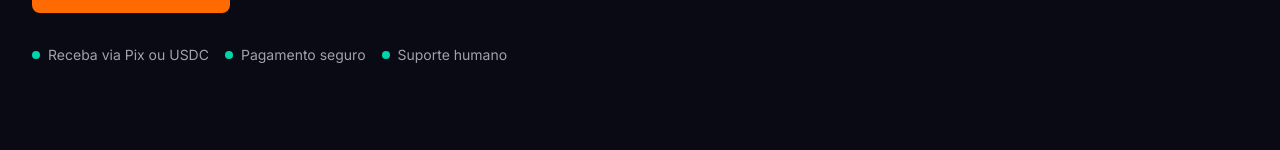
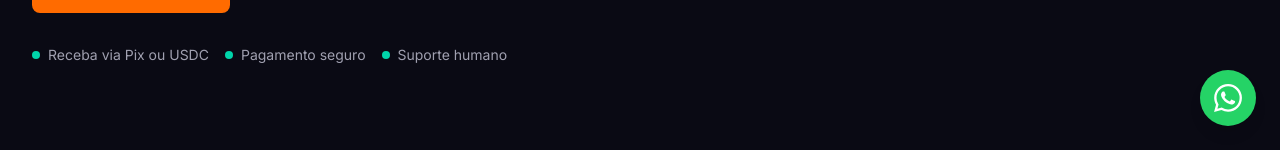
Before and after one commit to tarcisioprogramador/flambra2, a Next.js app: page / in a window 1280 px wide. Shown: the part 650-800 px from the top of the page. Built offline with nearby package versions, Linux system fonts and the light colour scheme; no server answers.

Commit message:
feat: botao flutuante WhatsApp 21996936397

```diff
--- a/src/app/layout.tsx
+++ b/src/app/layout.tsx
@@ -13,6 +13,7 @@ import {
 import { organizationSchema, websiteSchema, jsonLd } from "@/lib/seo";
 import { Header } from "@/components/layout/Header";
 import { Footer } from "@/components/layout/Footer";
+import { WhatsAppButton } from "@/components/ui/WhatsAppButton";
 
 const inter = Inter({
   subsets: ["latin"],
@@ -142,6 +143,7 @@ gtag('js',new Date());gtag('config','${ANALYTICS.ga4Id}',{'anonymize_ip':true});
         <Header />
         <main id="conteudo">{children}</main>
         <Footer />
+        <WhatsAppButton />
       </body>
     </html>
   );
--- /dev/null
+++ b/src/components/ui/WhatsAppButton.tsx
@@ -0,0 +1,19 @@
+"use client";
+
+const WHATSAPP_URL = "https://wa.me/5521996936397";
+
+export function WhatsAppButton() {
+  return (
+    <a
+      href={WHATSAPP_URL}
+      target="_blank"
+      rel="noopener noreferrer"
+      aria-label="Fale conosco pelo WhatsApp"
+      className="fixed bottom-6 right-6 z-50 flex h-14 w-14 items-center justify-center rounded-full bg-[#25D366] text-white shadow-lg transition-transform hover:scale-110 hover:shadow-xl"
+    >
+      <svg className="h-7 w-7" fill="currentColor" viewBox="0 0 24 24" aria-hidden="true">
+        <path d="M17.472 14.382c-.297-.149-1.758-.867-2.03-.967-.273-.099-.471-.148-.67.15-.197.297-.767.966-.94 1.164-.173.199-.347.223-.644.075-.297-.15-1.255-.463-2.39-1.475-.883-.788-1.48-1.761-1.653-2.059-.173-.297-.018-.458.13-.606.134-.133.298-.347.446-.52.149-.174.198-.298.298-.497.099-.198.05-.371-.025-.52-.075-.149-.669-1.612-.916-2.207-.242-.579-.487-.5-.669-.51-.173-.008-.371-.01-.57-.01-.198 0-.52.074-.792.372-.272.297-1.04 1.016-1.04 2.479 0 1.462 1.065 2.875 1.213 3.074.149.198 2.096 3.2 5.077 4.487.709.306 1.262.489 1.694.625.712.227 1.36.195 1.871.118.571-.085 1.758-.719 2.006-1.413.248-.694.248-1.289.173-1.413-.074-.124-.272-.198-.57-.347m-5.421 7.403h-.004a9.87 9.87 0 01-5.031-1.378l-.361-.214-3.741.982.998-3.648-.235-.374a9.86 9.86 0 01-1.51-5.26c.001-5.45 4.436-9.884 9.888-9.884 2.64 0 5.122 1.03 6.988 2.898a9.825 9.825 0 012.893 6.994c-.003 5.45-4.437 9.884-9.885 9.884m8.413-18.297A11.815 11.815 0 0012.05 0C5.495 0 .16 5.335.157 11.892c0 2.096.547 4.142 1.588 5.945L.057 24l6.305-1.654a11.882 11.882 0 005.683 1.448h.005c6.554 0 11.89-5.335 11.893-11.893a11.821 11.821 0 00-3.48-8.413Z" />
+      </svg>
+    </a>
+  );
+}
```
